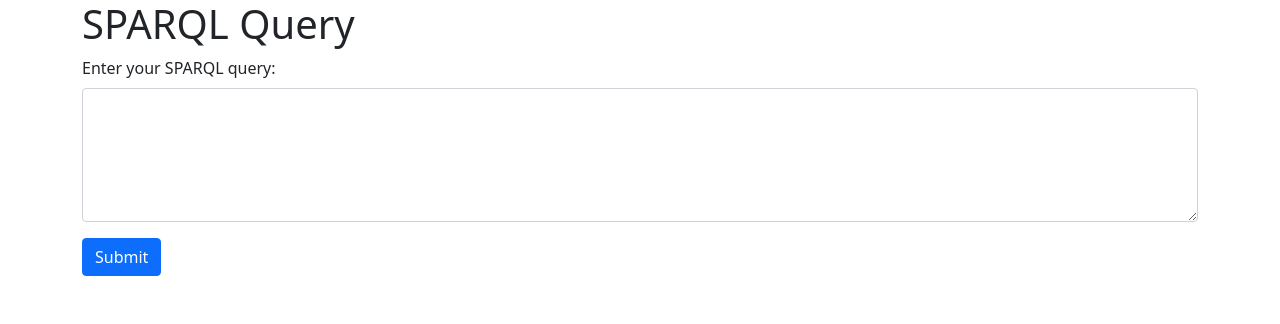
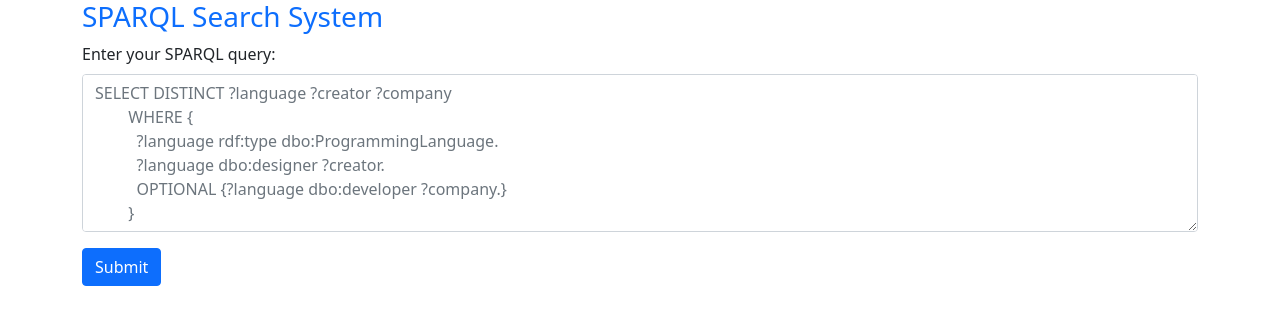
Before and after one commit to Ganesh2725/sparql, a plain HTML site: page index.html in a window 1280 px wide. Drawn offline with nearby package versions, Linux system fonts and the light colour scheme.

Commit message:
Update index.html

```diff
--- a/index.html
+++ b/index.html
@@ -3,31 +3,43 @@
   <head>
     <meta charset="utf-8">
     <title>SPARQL Query</title>
+    <!-- Using Bootstrap for styling -->
     <link rel="stylesheet" href="https://cdnjs.cloudflare.com/ajax/libs/twitter-bootstrap/5.1.0/css/bootstrap.min.css">
   </head>
   <body>
     <div class="container">
-      <h1>SPARQL Query</h1>
+      <h3 class="text-primary">SPARQL Search System</h3>
       <div class="mb-3">
         <label for="query" class="form-label">Enter your SPARQL query:</label>
-        <textarea class="form-control" id="query" rows="5"></textarea>
+        <textarea class="form-control" id="query" rows="6" placeholder="SELECT DISTINCT ?language ?creator ?company
+        WHERE {
+          ?language rdf:type dbo:ProgrammingLanguage.
+          ?language dbo:designer ?creator.
+          OPTIONAL {?language dbo:developer ?company.}
+        }
+        "></textarea>
       </div>
       <button class="btn btn-primary" onclick="submitQuery()">Submit</button>
       <div id="results" class="mt-4"></div>
     </div>
+    <!-- JQuerry -->
     <script src="https://cdnjs.cloudflare.com/ajax/libs/jquery/3.6.0/jquery.min.js"></script>
     <script src="https://cdnjs.cloudflare.com/ajax/libs/twitter-bootstrap/5.1.0/js/bootstrap.min.js"></script>
+
+
+    <!-- Javascript function to implement Seacr Querry -->
     <script>
       function submitQuery() {
         var query = $('#query').val();
-        var endpoint = "https://dbpedia.org/sparql"; // Replace with the URL of your SPARQL endpoint
+        var endpoint = "https://dbpedia.org/sparql"; //  SPARQL endpoint
         var format = "application/sparql-results+json";
         var data = {query: query, format: format};
+        //Get Request to the
         $.ajax({
           type: "GET",
           url: endpoint,
           data: data,
-          dataType: "json",
+          dataType: "json",//On success. This is the response that will be rendered on the page.
           success: function(response) {
             var html = '<table class="table"><thead><tr>';
             for (var i = 0; i < response.head.vars.length; i++) {
@@ -36,9 +48,11 @@
             html += '</tr></thead><tbody>';
             for (var i = 0; i < response.results.bindings.length; i++) {
               html += '<tr>';
+
               for (var j = 0; j < response.head.vars.length; j++) {
                 var variable = response.head.vars[j];
                 if (response.results.bindings[i].hasOwnProperty(variable)) {
+
                   html += '<td>' + response.results.bindings[i][variable].value + '</td>';
                 } else {
                   html += '<td></td>';
@@ -55,5 +69,8 @@
         });
       }
     </script>
+
+
+
   </body>
 </html>
```
